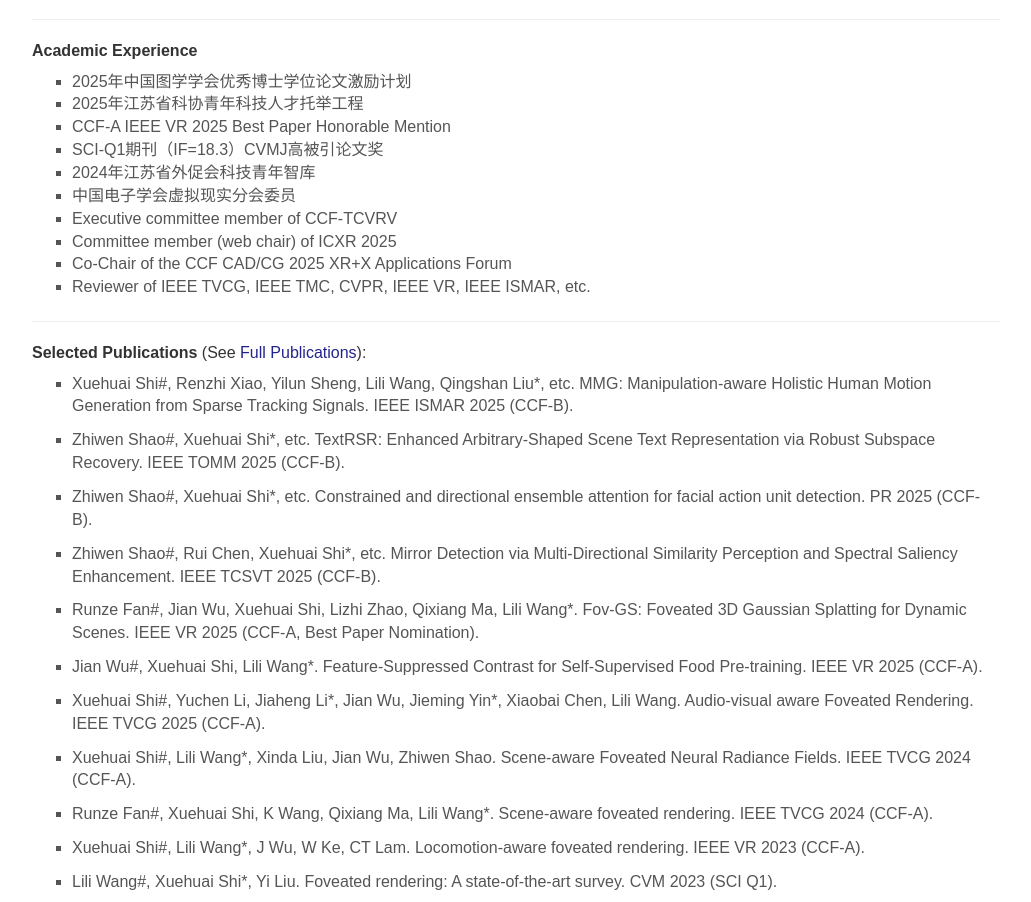
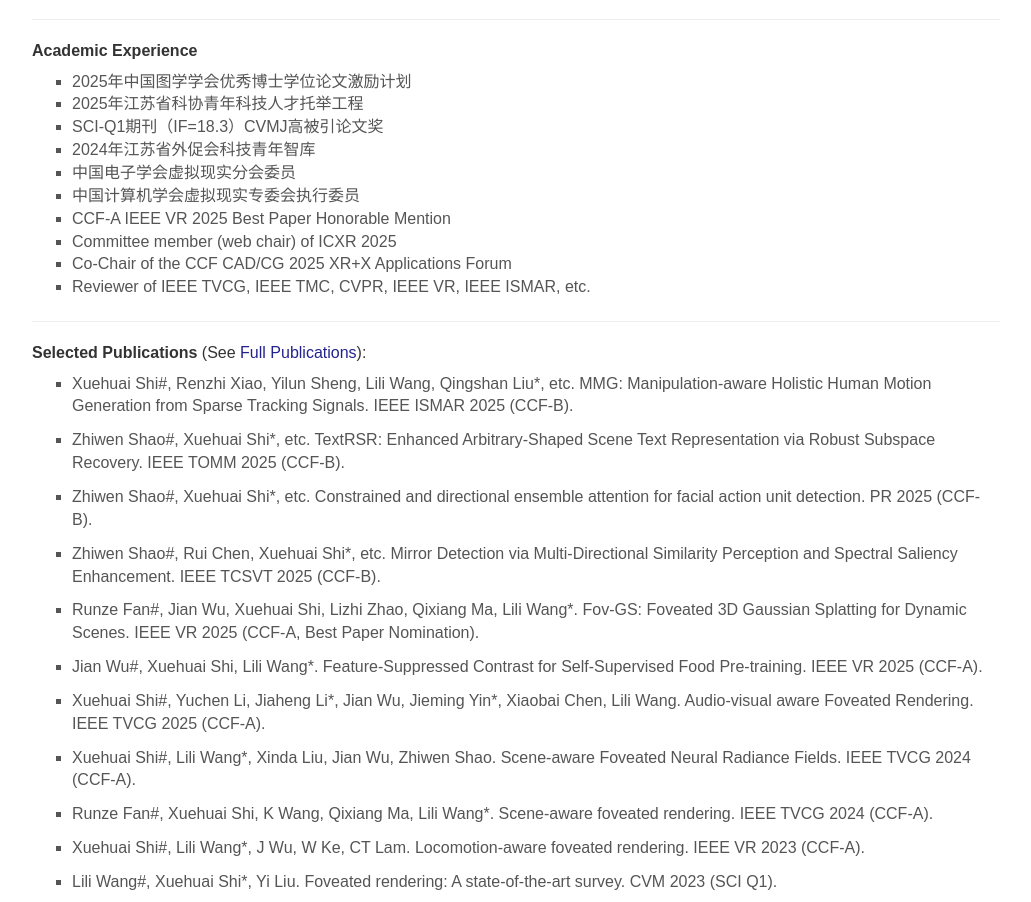
Before and after one commit to SXHSine/xuehuai, a plain HTML site: page index.html in a window 1280 px wide. Shown: the part 1492-2394 px from the top of the page, without its empty margins (124-1155 px from the left). Drawn offline with Linux system fonts and the light colour scheme; some packages are replaced by stand-ins of ours; a script that the page names is missing; a web font is replaced by a local one.

Commit message:
Update index.html

```diff
--- a/index.html
+++ b/index.html
@@ -636,11 +636,12 @@ body {background-color: rgba(255, 255, 255, 0.938);}
 <ul>
   <li>2025年中国图学学会优秀博士学位论文激励计划</li>
   <li>2025年江苏省科协青年科技人才托举工程</li>
-  <li>CCF-A IEEE VR 2025 Best Paper Honorable Mention</li>
   <li>SCI-Q1期刊（IF=18.3）CVMJ高被引论文奖</li>
   <li>2024年江苏省外促会科技青年智库</li>
   <li>中国电子学会虚拟现实分会委员</li>
-  <li>Executive committee member of CCF-TCVRV</li>
+  <li>中国计算机学会虚拟现实专委会执行委员</li>
+  <!-- <li>Executive committee member of CCF-TCVRV</li> -->
+  <li>CCF-A IEEE VR 2025 Best Paper Honorable Mention</li>
   <li>Committee member (web chair) of ICXR 2025</li>
   <li>Co-Chair of the CCF CAD/CG 2025 XR+X Applications Forum</li>
   <li>Reviewer of IEEE TVCG, IEEE TMC, CVPR, IEEE VR, IEEE ISMAR, etc. </li>
```
